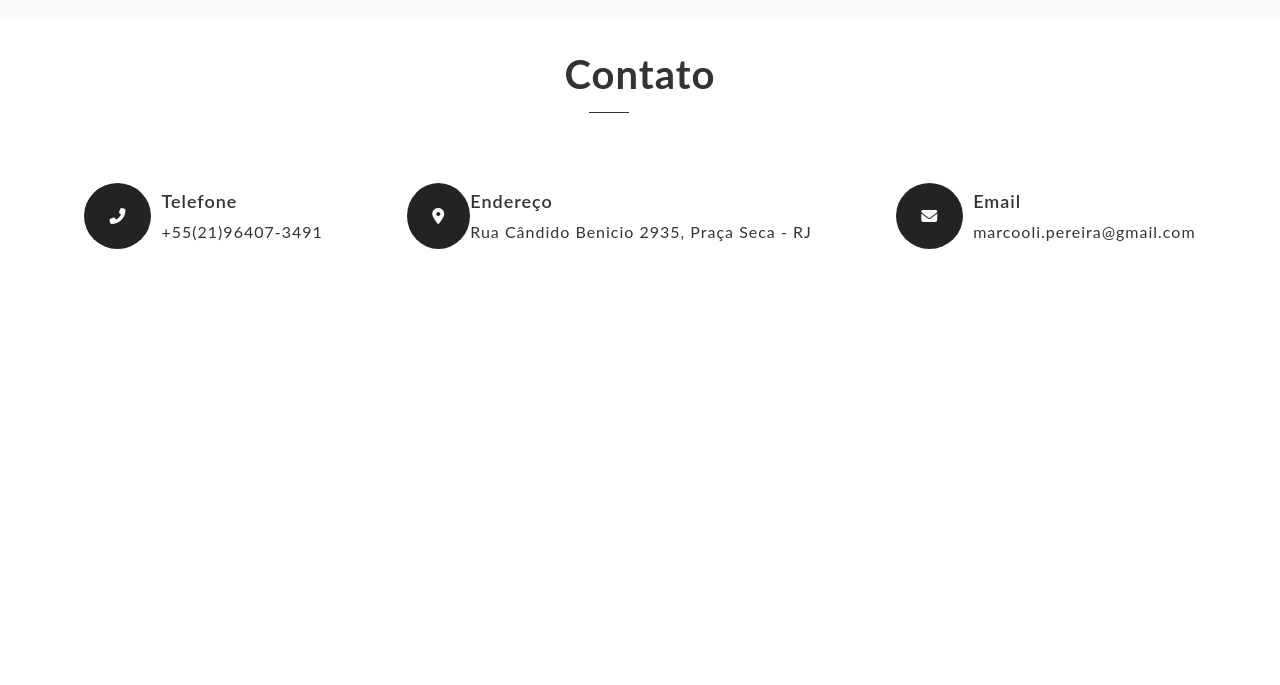
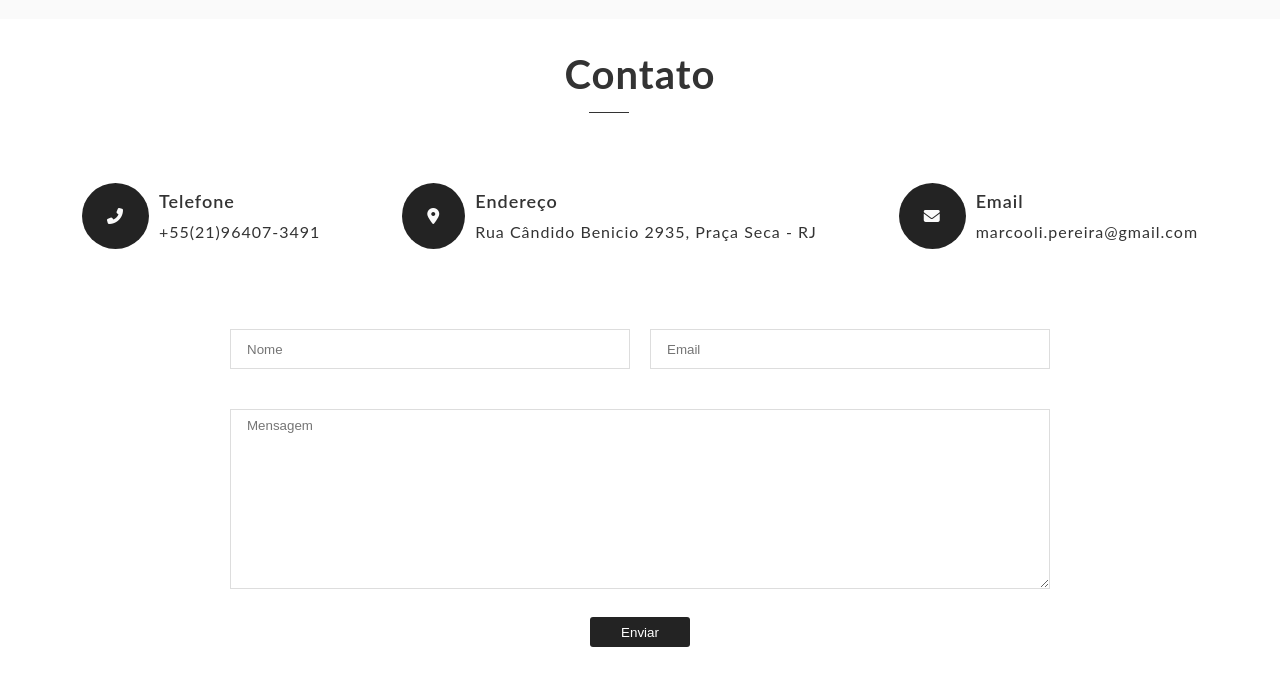
Before and after one commit to Marco-oli/Personal, a plain HTML site: page index.html in a window 1280 px wide. Shown: the part 1981-2666 px from the top of the page. Drawn offline with Linux system fonts and the light colour scheme.

Commit message:
Adicionei um formulario de contato

```diff
--- a/index.html
+++ b/index.html
@@ -136,17 +136,17 @@
             <div id="sub-contato">
                 <div class="group">
                     <i class="fas fa-phone-alt"></i>
-                    <div >
+                    <div>
                         <span>Telefone</span>
                         <p>+55(21)96407-3491</p>
                     </div>
                 </div>
                 <div class="group">
                     <i class="fas fa-map-marker-alt"></i>
-                    <divgit>
+                    <div>
                         <span>Endereço</span>
                         <p>Rua Cândido Benicio 2935, Praça Seca - RJ</p>
-                    </divgit>
+                    </div>
                 </div>
                 <div class="group">
                     <i class="fas fa-envelope"></i>
@@ -156,6 +156,25 @@
                     </div>
                 </div>
             </div>
+            <form action="mailto:marcooli.pereira@gmail.com" method="post" enctype="text/plain">
+                <div id="form">
+                    <div>
+                        <input type="text" name="nome" id="nome" placeholder="Nome"  />
+                        <span id="erro"></span>
+                    </div>
+                    <div>
+                        <input type="email" name="email" id="email" placeholder="Email" >
+                        <span id="erro"></span>
+                    </div>
+                </div>
+                <div>
+                    <textarea name="mensagem" id="mensagem" placeholder="Mensagem" ></textarea>
+                    <span id="erro"></span>
+                </div>
+                <div>
+                    <button type="submit" value="Enviar" id="btn">Enviar</button>
+                </div>
+            </form>
         </section>
         <!--<footer>
 
```
